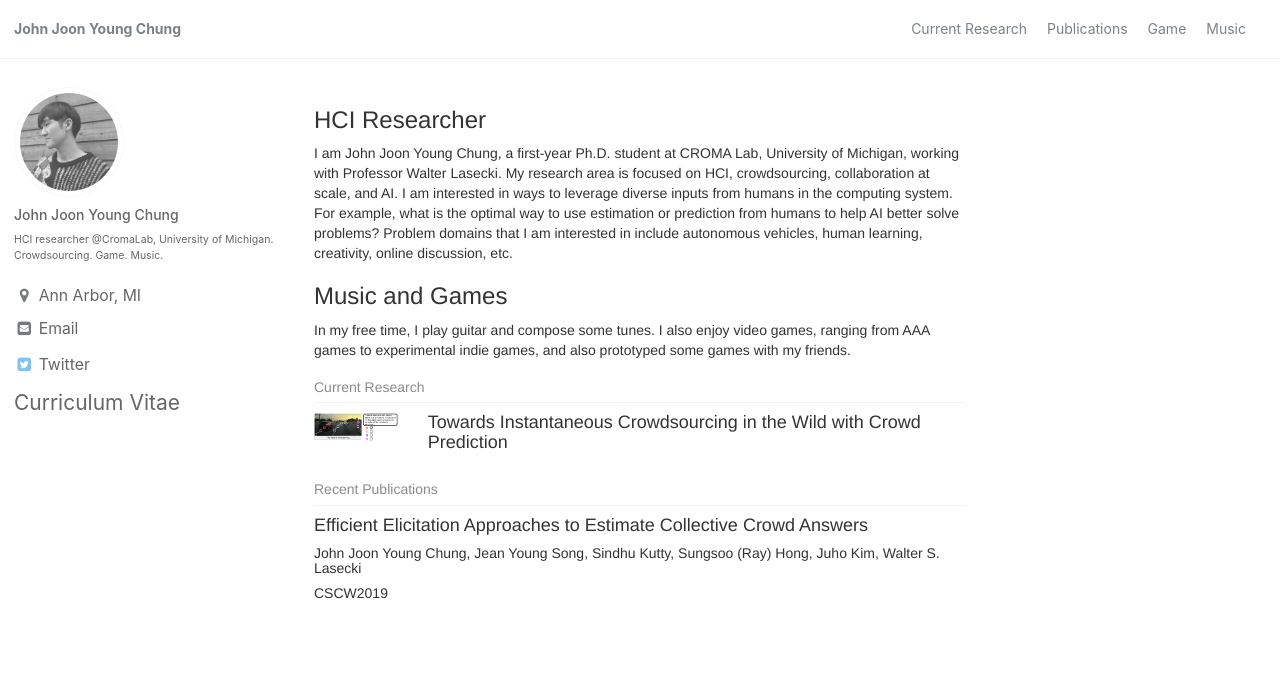
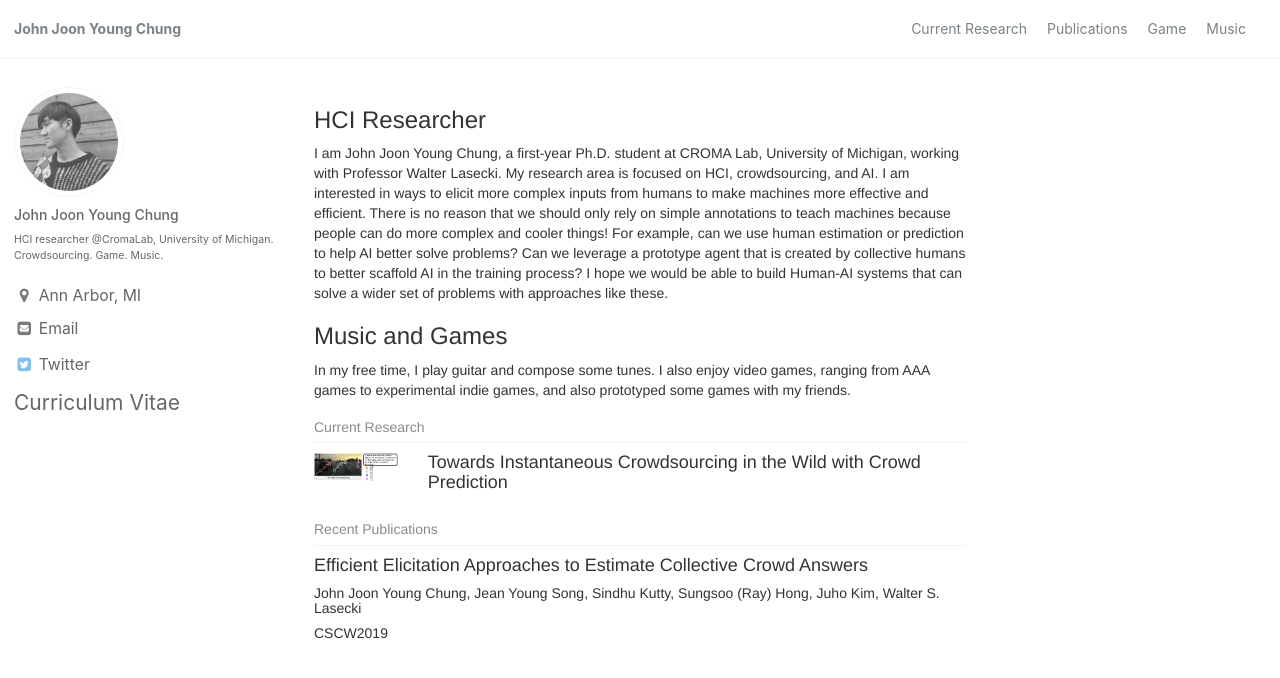
Before and after one commit to johnr0/johnr0.github.io, a Jekyll site: the page built from index.html, in a window 1280 px wide and 900 px high. Shown: the top 678 px of the window. Built offline with Jekyll 4.4.1, drawn with Linux system fonts in a browser that asks for light colours; the list of posts is cut into pages by our own code.

Commit message:
publist in main

```diff
--- a/_layouts/home.html
+++ b/_layouts/home.html
@@ -4,10 +4,12 @@ layout: archive
 
 <h3>HCI Researcher</h3>
 <p>I am John Joon Young Chung, a first-year Ph.D. student at <a href="https://web.eecs.umich.edu/~wlasecki/croma.html">CROMA Lab</a>, University of Michigan, working with Professor <a href="https://web.eecs.umich.edu/~wlasecki/">Walter Lasecki</a>.
- My research area is focused on HCI, crowdsourcing, collaboration at scale, and AI.
- I am interested in ways to leverage diverse inputs from humans in the computing system.
- For example, what is the optimal way to use estimation or prediction from humans to help AI better solve problems?
- Problem domains that I am interested in include autonomous vehicles, human learning, creativity, online discussion, etc.
+  My research area is focused on HCI, crowdsourcing, and AI.
+ I am interested in ways to elicit more complex inputs from humans to make machines more effective and efficient.
+ There is no reason that we should only rely on simple annotations to teach machines because people can do more complex and cooler things!
+ For example, can we use human estimation or prediction to help AI better solve problems?
+ Can we leverage a prototype agent that is created by collective humans to better scaffold AI in the training process?
+ I hope we would be able to build Human-AI systems that can solve a wider set of problems with approaches like these.
 </p>
 
 <h3>Music and Games</h3>
```
